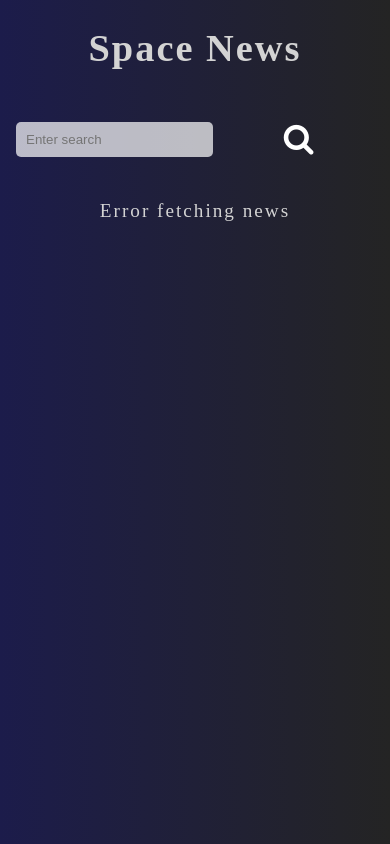
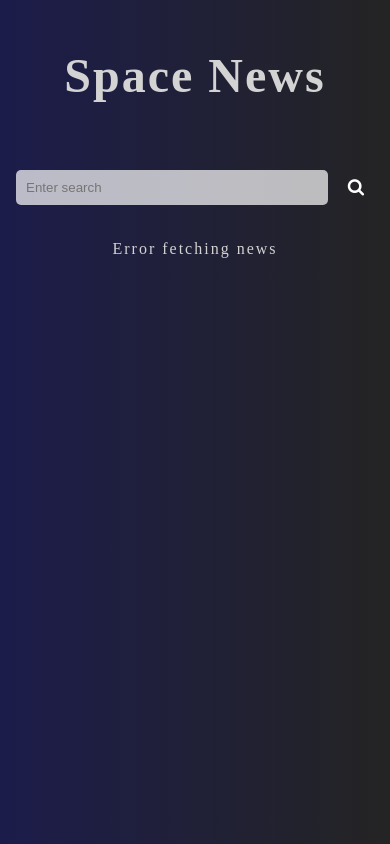
Before and after one commit to PSGrobet/space-news, a plain HTML site: page index.html in a window 390 px wide. Drawn offline with Linux system fonts and the light colour scheme; no server answers; a web font is replaced by a local one.

Commit message:
Final version??? probably not, but seems stable for now.

```diff
--- a/index.html
+++ b/index.html
@@ -1,5 +1,6 @@
 <!DOCTYPE html>
 <head>
+    <meta name="viewport" content="width=device-width, initial-scale=1.0">
     <link rel="stylesheet" href="https://cdnjs.cloudflare.com/ajax/libs/font-awesome/4.7.0/css/font-awesome.min.css">
     <link rel="preconnect" href="https://fonts.googleapis.com">
     <link rel="preconnect" href="https://fonts.gstatic.com" crossorigin>
--- a/style.css
+++ b/style.css
@@ -11,7 +11,7 @@ body {
 }
 #title {
     text-align: center;
-    padding: 1 rem;
+    padding: 1rem;
 }
 #form {
     display: flex;
@@ -90,22 +90,23 @@ a:hover {
     text-decoration: underline;
 }
 
-@media (max-width: 600px) {
+@media screen and (max-width: 600px) {
     body {
-        font-size: 1.2rem;
+        font-size: 1.2 rem;
+    }
+    #title {
+        font-size: 3em;
     }
     #search-form {
-        flex-direction: column;
+        align-items: center;
     }
     #search-input {
-        width: 100%;
         margin-right: 0;
         margin-bottom: 10px;
-        height: 2vh;
+        box-sizing: border-box;
     }
     #search-button {
-        width: 100%;
-        font-size: 2rem;
+        padding: 10px;
     }
     .news-card {
         margin: 1rem;
```
